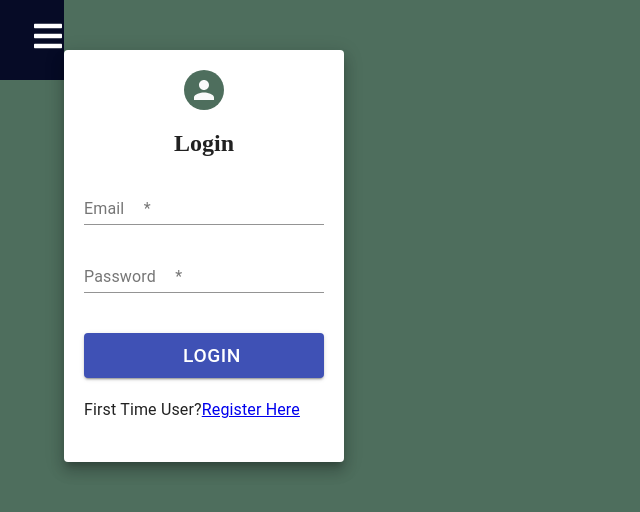
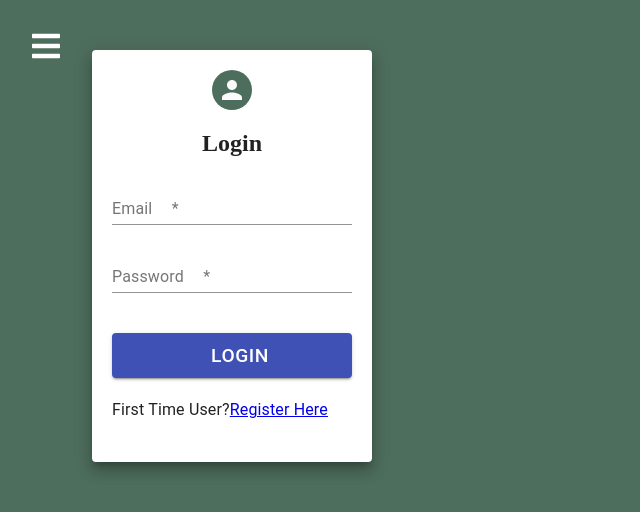
Before and after one commit to enukeWebDev/budget-tracker, a React (Create React App) app: page / in a window 1280 px wide. Shown: the top 512 px of the page, without its empty margins (0-640 px from the left). Built offline with nearby package versions, Linux system fonts and the light colour scheme.

Commit message:
refactored navbar - working on removing from login page

```diff
--- a/src/components/navbar/Navbar.css
+++ b/src/components/navbar/Navbar.css
@@ -1,20 +1,20 @@
 .sidebar {
-  background-color: #060b26;
   height: 80px;
   display: flex;
   justify-content: start;
   align-items: center;
-
+  padding: 20px;
+  margin: 10px;
 }
 
 .menu-bars {
-  margin-left: 2rem;
+
   font-size: 2rem;
   background: none;
 }
 
 .nav-menu{
-  background-color: #060b26;
+  background-color: #27372F;
   width: 250px;
   height: 100vh;
   display: flex;
@@ -53,7 +53,7 @@
 }
 
 .nav-text a:hover {
-  background-color: #1a83ff;
+  background-color: #EF9D60;
 }
 
 .nav-menu-items {
@@ -61,7 +61,6 @@
 }
 
 .navbar-toggle {
-  background-color: #060b26;
   width: 100%;
   height: 80px;
   display: flex;
@@ -72,31 +71,3 @@
 span {
   margin-left: 16px;
 }
-
-/* .navbar {
-  align-self: center;
-  flex: 1;
-  flex-direction: row;
-  height: 100vh;
-  padding-left: 50%;
-  padding-right: 4%;
-  padding-top: 20vh;
-  padding-right: 12%;
-
-}
-
-.home {
-  margin-bottom: 50px;
-  padding-right: 40px;
-}
-
-.allowances {
-  margin-bottom: 50px;
-  padding-right: 40px;
-}
-
-.expenses {
-  margin-bottom: 50px;
-  padding-right: 40px;
-}
- */
--- a/src/components/navbar/Navbar.js
+++ b/src/components/navbar/Navbar.js
@@ -27,7 +27,7 @@ function Sidebar() {
                 <AiIcons.AiOutlineClose />
               </Link>
             </li>
-            {/* Mapping the sidebar data */}
+
             {NavbarData.map((item, index) => {
               return (
                 <li key={index} className={item.cName}>
@@ -39,6 +39,7 @@ function Sidebar() {
               )
             })};
           </ul>
+
         </nav>
       </IconContext.Provider>
     </>
```
